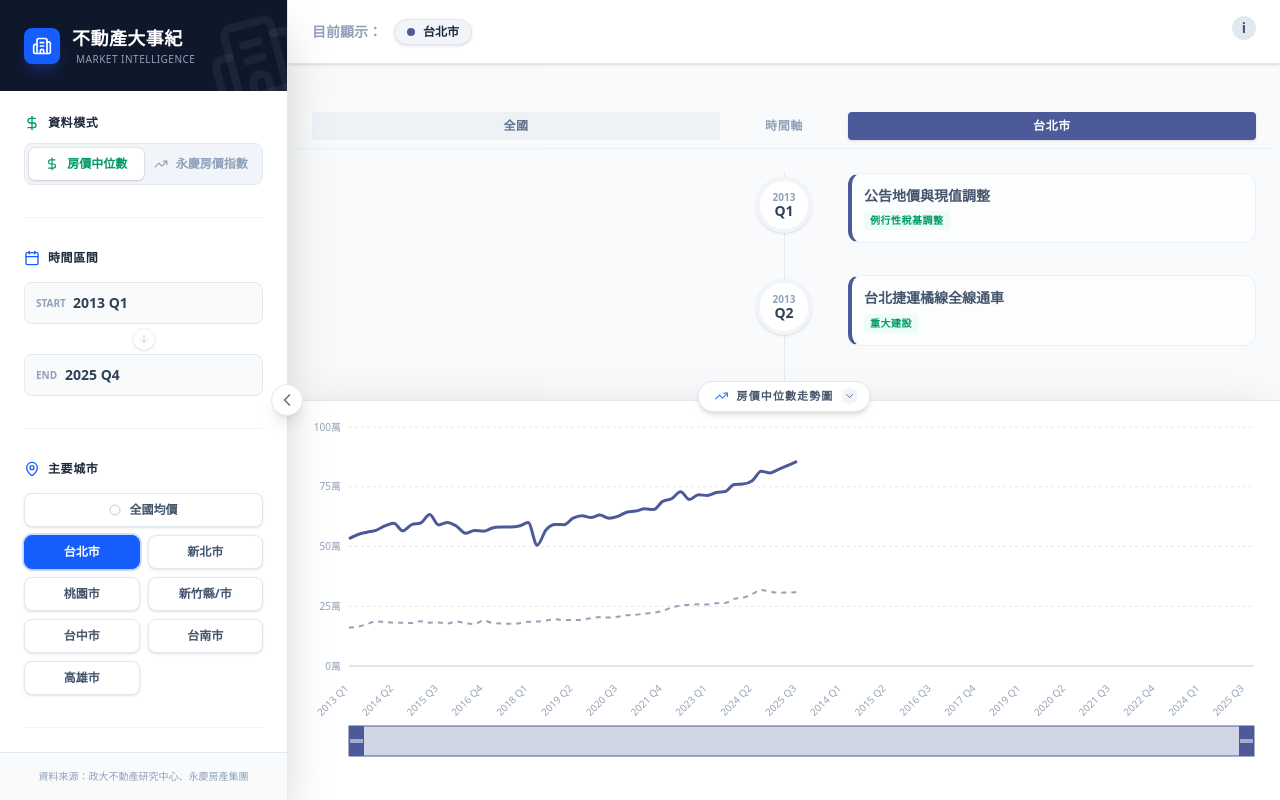
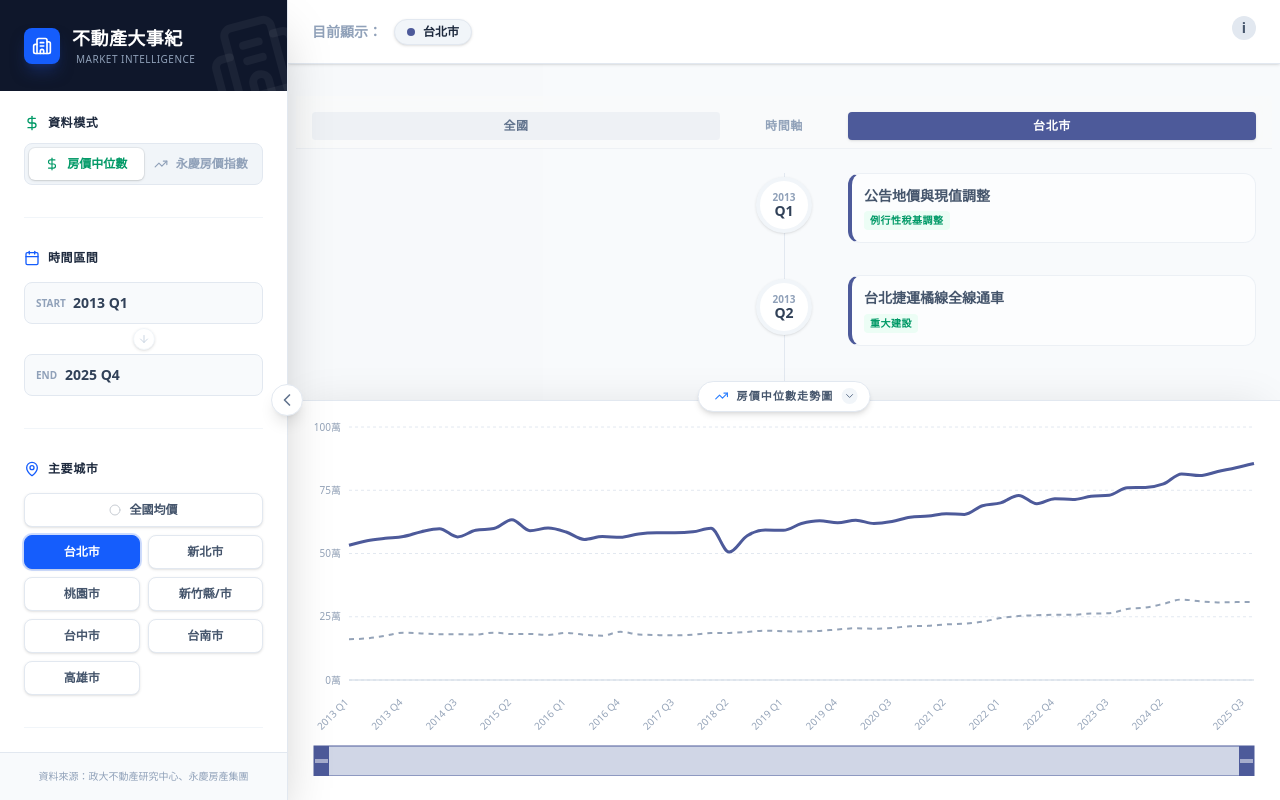
Before and after one commit to NCCU-rer/Real-Estate-Chronicle, a Next.js app: page / in a window 1280 px wide. Built offline with nearby package versions, Linux system fonts and the light colour scheme.

Commit message:
時間軸brush與圖表獨立修正

```diff
--- a/src/components/PriceChart.tsx
+++ b/src/components/PriceChart.tsx
@@ -121,7 +121,6 @@ export default function PriceChart({ selectedCities, startPeriod, endPeriod, dat
     });
   }, [startPeriod, endPeriod, dataType, sourceData]);
 
-  // === Brush & Zoomed Data State ===
   const [brushedData, setBrushedData] = useState(filteredData);
 
   // === Effect Hooks (依賴狀態) ===
@@ -135,7 +134,6 @@ export default function PriceChart({ selectedCities, startPeriod, endPeriod, dat
   }, []);
 
   useEffect(() => {
-    // When the underlying data changes, reset the brushed data to show everything.
     setBrushedData(filteredData);
   }, [filteredData]);
 
@@ -143,7 +141,6 @@ export default function PriceChart({ selectedCities, startPeriod, endPeriod, dat
   const handleBrushChange = useCallback((range: any) => {
     if (range && filteredData.length > 0) {
       const { startIndex, endIndex } = range;
-      // Slice the data to "zoom in"
       setBrushedData(filteredData.slice(startIndex, endIndex + 1));
     }
   }, [filteredData]);
@@ -171,11 +168,10 @@ export default function PriceChart({ selectedCities, startPeriod, endPeriod, dat
       {isMobile && <MobileTooltipDisplay payload={activeDataPoint} unit={unitLabel} />}
 
       <div className="w-full flex-1">
-        <ResponsiveContainer width="100%" height="100%">
+        <ResponsiveContainer width="100%" height="90%">
           <LineChart
-            data={brushedData} // Main chart uses the "zoomed" data
-            margin={{ top: 10, right: 10, left: 10, bottom: 20 }}
-            syncId="anyId"
+            data={brushedData}
+            margin={{ top: 10, right: 10, left: 10, bottom: 0 }}
           >
             <CartesianGrid strokeDasharray="3 3" vertical={false} stroke="#e2e8f0" />
 
@@ -241,7 +237,13 @@ export default function PriceChart({ selectedCities, startPeriod, endPeriod, dat
                 />
               );
             })}
-
+          </LineChart>
+        </ResponsiveContainer>
+        <ResponsiveContainer width="100%" height="10%">
+          <LineChart
+            data={filteredData}
+            margin={{ top: 0, right: 10, left: 10, bottom: 0 }}
+          >
             <Brush
               dataKey="quarter"
               height={30}
@@ -249,7 +251,6 @@ export default function PriceChart({ selectedCities, startPeriod, endPeriod, dat
               travellerWidth={15}
               fill="#f1f5f9"
               onChange={handleBrushChange}
-              data={filteredData} // Brush always uses the full dataset
             >
               <Line type="monotone" dataKey={mainCityId} stroke={mainCityColor} dot={false} activeDot={false} />
             </Brush>
```
